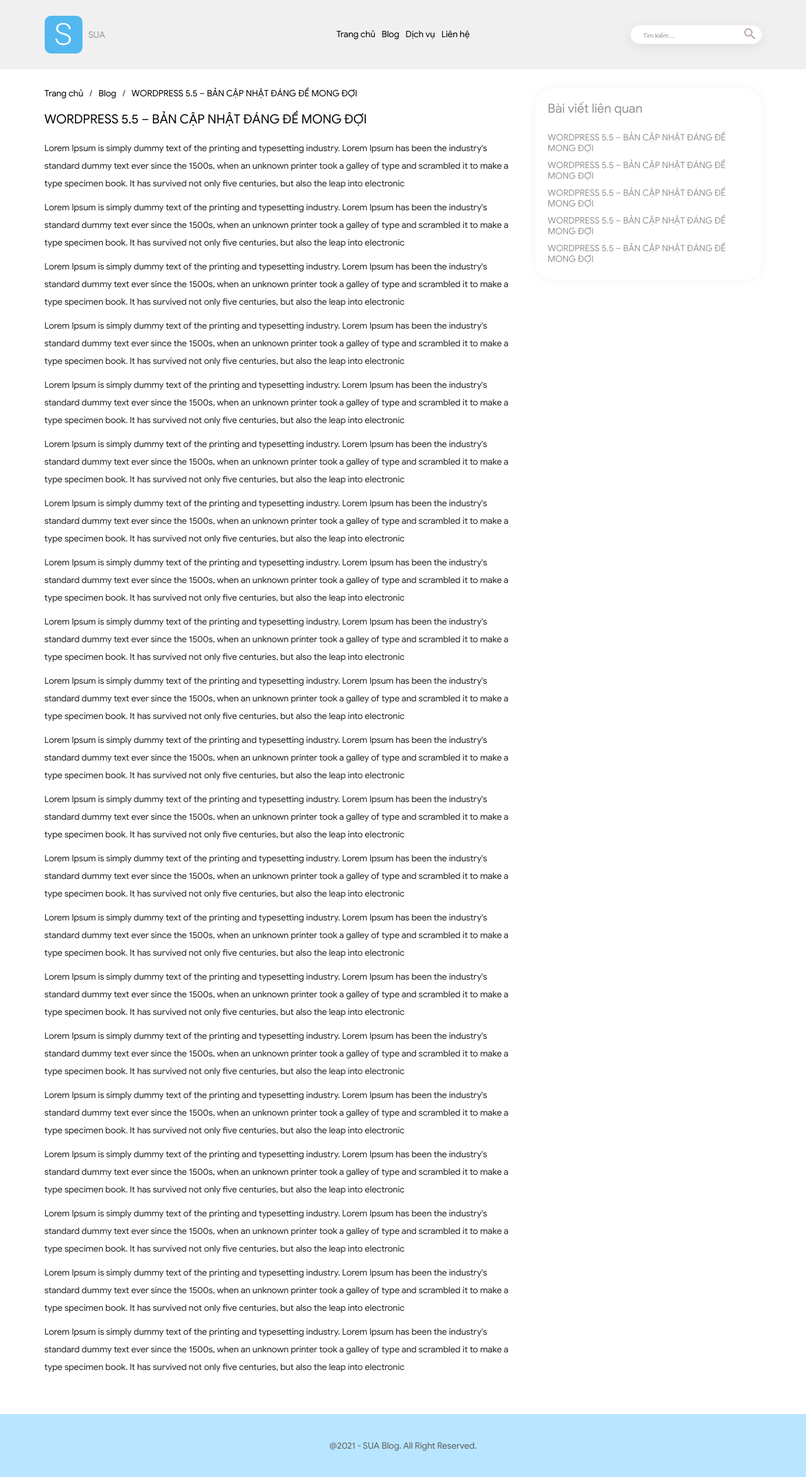
After one commit to dangee1903/suadesign, a PHP site: page /post.html in a window 1280 px wide. The commit adds this page. Shown: the whole page at 63% size. Run offline with PHP 8.4, Linux system fonts and the light colour scheme; some libraries are stand-ins or nearby versions.

Commit message:
commit so 2

```diff
--- a/js/main.js
+++ b/js/main.js
@@ -32,3 +32,15 @@ $('#btn-hamburger').on('click',(e)=> {
     $('#btn-hamburger').toggleClass("animeOpenClose");
     $('.menu').toggleClass("active");
 })
+let baivietlq = $('.baivietlienquan').offset().top;
+window.addEventListener("scroll", function(event) {
+    let flag = false;
+    var top = this.scrollY;
+    if(baivietlq <= top && flag == false && window.screen.availWidth > 767){
+        $('.baivietlienquan').addClass('fix');
+        flag = true;
+    }else{
+        $('.baivietlienquan').removeClass('fix');
+        flag = false;
+    }
+}, false);
--- /dev/null
+++ b/post.html
@@ -0,0 +1,110 @@
+<!DOCTYPE html>
+<html>
+
+<head>
+    <meta charset="UTF-8" />
+    <meta name="viewport" content="width=device-width, initial-scale=1.0" />
+    <meta http-equiv="X-UA-Compatible" content="IE=edge,chrome=1" />
+    <title>Grunt</title>
+    <link rel="icon" href="">
+    <meta name="title" content="" />
+    <meta name="description" content="" />
+    <meta property="og:locale" content="vi" />
+    <meta property="og:type" content="article" />
+    <meta property="og:title" content="Trang chủ" />
+    <meta property="og:description" content="" />
+    <meta property="og:url" content="" />
+    <meta property="og:site_name" content="" />
+    <meta property="og:image" content="" />
+
+    <link rel="stylesheet" href="dest/style.min.css">
+    <link rel="stylesheet" href="dest/fonts.css">
+    <link rel="stylesheet" href="dest/stylelibs.min.css">
+</head>
+<body>
+	<header>
+        <div class="container">
+            <div class="logo">
+                <a href="/"><img src="img/sua_design.svg" alt="">SUA</a>
+                <h1 class="hidden">SUA DESIGN</h1>
+            </div>
+            <ul class="menu">
+                <li><a href="">Trang chủ</a></li>
+                <li><a href="">Blog</a></li>
+                <li><a href="">Dịch vụ</a></li>
+                <li><a href="">Liên hệ</a></li>
+            </ul>
+            <div class="search">
+                <form action="">
+                    <input type="text" placeholder="Tìm kiếm ...">
+                    <button type="submit"><img src="img/search.png" alt=""></button>
+                </form>
+            </div>
+            <button id="btn-hamburger">
+                <div class="line-1"></div>
+                <div class="line-2"></div>
+                <div class="line-3"></div>
+              </button>
+        </div>
+    </header>
+    <main class="post">
+        <div class="post__wrap container">
+            <div class="row">
+                <div class="col-md-8">
+                    <div class="breadcrumb">
+                        <ul>
+                            <li><a href="#">Trang chủ</a></li>
+                            <li>/</li>
+                            <li><a href="#">Blog</a></li>
+                            <li>/</li>
+                            <li><a href="#">WORDPRESS 5.5 – BẢN CẬP NHẬT ĐÁNG ĐỂ MONG ĐỢI</a></li>
+                        </ul>
+                    </div>
+                    <article>
+                        <h1>WORDPRESS 5.5 – BẢN CẬP NHẬT ĐÁNG ĐỂ MONG ĐỢI</h1>
+                        <p>Lorem Ipsum is simply dummy text of the printing and typesetting industry. Lorem Ipsum has been the industry's standard dummy text ever since the 1500s, when an unknown printer took a galley of type and scrambled it to make a type specimen book. It has survived not only five centuries, but also the leap into electronic</p>
+                        <p>Lorem Ipsum is simply dummy text of the printing and typesetting industry. Lorem Ipsum has been the industry's standard dummy text ever since the 1500s, when an unknown printer took a galley of type and scrambled it to make a type specimen book. It has survived not only five centuries, but also the leap into electronic</p>
+                        <p>Lorem Ipsum is simply dummy text of the printing and typesetting industry. Lorem Ipsum has been the industry's standard dummy text ever since the 1500s, when an unknown printer took a galley of type and scrambled it to make a type specimen book. It has survived not only five centuries, but also the leap into electronic</p>
+                        <p>Lorem Ipsum is simply dummy text of the printing and typesetting industry. Lorem Ipsum has been the industry's standard dummy text ever since the 1500s, when an unknown printer took a galley of type and scrambled it to make a type specimen book. It has survived not only five centuries, but also the leap into electronic</p>
+                        <p>Lorem Ipsum is simply dummy text of the printing and typesetting industry. Lorem Ipsum has been the industry's standard dummy text ever since the 1500s, when an unknown printer took a galley of type and scrambled it to make a type specimen book. It has survived not only five centuries, but also the leap into electronic</p>
+                        <p>Lorem Ipsum is simply dummy text of the printing and typesetting industry. Lorem Ipsum has been the industry's standard dummy text ever since the 1500s, when an unknown printer took a galley of type and scrambled it to make a type specimen book. It has survived not only five centuries, but also the leap into electronic</p>
+                        <p>Lorem Ipsum is simply dummy text of the printing and typesetting industry. Lorem Ipsum has been the industry's standard dummy text ever since the 1500s, when an unknown printer took a galley of type and scrambled it to make a type specimen book. It has survived not only five centuries, but also the leap into electronic</p>
+                        <p>Lorem Ipsum is simply dummy text of the printing and typesetting industry. Lorem Ipsum has been the industry's standard dummy text ever since the 1500s, when an unknown printer took a galley of type and scrambled it to make a type specimen book. It has survived not only five centuries, but also the leap into electronic</p>
+                        <p>Lorem Ipsum is simply dummy text of the printing and typesetting industry. Lorem Ipsum has been the industry's standard dummy text ever since the 1500s, when an unknown printer took a galley of type and scrambled it to make a type specimen book. It has survived not only five centuries, but also the leap into electronic</p>
+                        <p>Lorem Ipsum is simply dummy text of the printing and typesetting industry. Lorem Ipsum has been the industry's standard dummy text ever since the 1500s, when an unknown printer took a galley of type and scrambled it to make a type specimen book. It has survived not only five centuries, but also the leap into electronic</p>
+                        <p>Lorem Ipsum is simply dummy text of the printing and typesetting industry. Lorem Ipsum has been the industry's standard dummy text ever since the 1500s, when an unknown printer took a galley of type and scrambled it to make a type specimen book. It has survived not only five centuries, but also the leap into electronic</p>
+                        <p>Lorem Ipsum is simply dummy text of the printing and typesetting industry. Lorem Ipsum has been the industry's standard dummy text ever since the 1500s, when an unknown printer took a galley of type and scrambled it to make a type specimen book. It has survived not only five centuries, but also the leap into electronic</p>
+                        <p>Lorem Ipsum is simply dummy text of the printing and typesetting industry. Lorem Ipsum has been the industry's standard dummy text ever since the 1500s, when an unknown printer took a galley of type and scrambled it to make a type specimen book. It has survived not only five centuries, but also the leap into electronic</p>
+                        <p>Lorem Ipsum is simply dummy text of the printing and typesetting industry. Lorem Ipsum has been the industry's standard dummy text ever since the 1500s, when an unknown printer took a galley of type and scrambled it to make a type specimen book. It has survived not only five centuries, but also the leap into electronic</p>
+                        <p>Lorem Ipsum is simply dummy text of the printing and typesetting industry. Lorem Ipsum has been the industry's standard dummy text ever since the 1500s, when an unknown printer took a galley of type and scrambled it to make a type specimen book. It has survived not only five centuries, but also the leap into electronic</p>
+                        <p>Lorem Ipsum is simply dummy text of the printing and typesetting industry. Lorem Ipsum has been the industry's standard dummy text ever since the 1500s, when an unknown printer took a galley of type and scrambled it to make a type specimen book. It has survived not only five centuries, but also the leap into electronic</p>
+                        <p>Lorem Ipsum is simply dummy text of the printing and typesetting industry. Lorem Ipsum has been the industry's standard dummy text ever since the 1500s, when an unknown printer took a galley of type and scrambled it to make a type specimen book. It has survived not only five centuries, but also the leap into electronic</p>
+                        <p>Lorem Ipsum is simply dummy text of the printing and typesetting industry. Lorem Ipsum has been the industry's standard dummy text ever since the 1500s, when an unknown printer took a galley of type and scrambled it to make a type specimen book. It has survived not only five centuries, but also the leap into electronic</p>
+                        <p>Lorem Ipsum is simply dummy text of the printing and typesetting industry. Lorem Ipsum has been the industry's standard dummy text ever since the 1500s, when an unknown printer took a galley of type and scrambled it to make a type specimen book. It has survived not only five centuries, but also the leap into electronic</p>
+                        <p>Lorem Ipsum is simply dummy text of the printing and typesetting industry. Lorem Ipsum has been the industry's standard dummy text ever since the 1500s, when an unknown printer took a galley of type and scrambled it to make a type specimen book. It has survived not only five centuries, but also the leap into electronic</p>
+                        <p>Lorem Ipsum is simply dummy text of the printing and typesetting industry. Lorem Ipsum has been the industry's standard dummy text ever since the 1500s, when an unknown printer took a galley of type and scrambled it to make a type specimen book. It has survived not only five centuries, but also the leap into electronic</p>
+                    </article>
+                </div>
+                <div class="col-md-4">
+                    <div class="baivietlienquan">
+                        <h3>Bài viết liên quan</h3>
+                        <ul>
+                            <li><a href="">WORDPRESS 5.5 – BẢN CẬP NHẬT ĐÁNG ĐỂ MONG ĐỢI</a></li>
+                            <li><a href="">WORDPRESS 5.5 – BẢN CẬP NHẬT ĐÁNG ĐỂ MONG ĐỢI</a></li>
+                            <li><a href="">WORDPRESS 5.5 – BẢN CẬP NHẬT ĐÁNG ĐỂ MONG ĐỢI</a></li>
+                            <li><a href="">WORDPRESS 5.5 – BẢN CẬP NHẬT ĐÁNG ĐỂ MONG ĐỢI</a></li>
+                            <li><a href="">WORDPRESS 5.5 – BẢN CẬP NHẬT ĐÁNG ĐỂ MONG ĐỢI</a></li>
+                        </ul>
+                    </div>
+                </div>
+            </div>
+        </div>
+    <footer>
+        <div class="container">
+            <p>@2021 - SUA Blog. All Right Reserved.</p>
+        </div>
+    </footer>
+	<script type="text/javascript" src="dest/jsmain.min.js"></script>
+	<script type="text/javascript" src="js/main.js"></script>
+</body>
+</html>
--- a/scss/imports/core/_footer.scss
+++ b/scss/imports/core/_footer.scss
@@ -1,14 +1,16 @@
 footer {
-	@include desktop {
-
-	}
-	@include tablet {
-
-	}
-	@include mobile {
-
-	}
-	@include mobile-xxs {
-
+	margin-top: 50px;
+	height: 100px;
+	background: $blue-cl;
+	display: flex;
+	justify-content: center;
+	align-items: center;
+	text-align: center;
+	.container{
+		display: flex;
+		justify-content: center;
+		align-items: center;
+		text-align: center;
+		color: #5E5E5E;
 	}
 }
--- a/scss/imports/core/_mixins.scss
+++ b/scss/imports/core/_mixins.scss
@@ -17,7 +17,7 @@
 }
 
 @mixin mobile {
-	@media screen and (min-width: 320px) and (max-width: $xs-max) {
+	@media screen and (min-width: 0px) and (max-width: $xs-max) {
 		@content;
 	}
 }
--- a/scss/imports/pages/_home.scss
+++ b/scss/imports/pages/_home.scss
@@ -96,8 +96,6 @@
                     border-radius: 25px;
                     height: 200px;
                     display: flex;
-                    // justify-content: center;
-                    // align-items: center;
                     flex-direction: column;
                     .img{
                         height: 80px;
@@ -119,4 +117,83 @@
             }
         }
     }
+    .blog{
+        padding-top: 50px;
+        &__wrap{
+            > h2{
+                @include text(30px,HM,2,$black-cl,none);
+                display: flex;
+                justify-content: center;
+                padding-bottom: 30px;
+            }
+            .col-md-8{
+                .col-md-12{
+                    display: flex;
+                    justify-content: space-between;
+                    box-shadow: 10px 10px 20px rgba(0, 0, 0, 0.1);
+                    border: 1px solid #E9E9E9;
+                    border-radius: 25px;
+                    padding:30px;
+                    .content{
+                        display: flex;
+                        flex-direction: column;
+                        justify-content: center;
+                        padding:0 20px;
+                        h2{
+                            @include text(20px,GS,$lh-text,$black-cl,none);
+                            padding: 10px 0;
+                        }
+                        p{
+                            @include overtext(2);
+                        }
+                    }
+                }
+            }
+            .col-md-4{
+                display: grid;
+                grid-template-rows: repeat(3,1fr);
+                row-gap: 15px;
+                .col-md-12{
+                    box-shadow: 10px 10px 20px rgba(0, 0, 0, 0.1);
+                    border: 1px solid #E9E9E9;
+                    border-radius: 20px;
+                    padding: 10px;
+                    background: white;
+                    display: flex;
+                    justify-content: center;
+                    flex-direction: column;
+                }
+            }
+            @include mobile{
+                .col-md-8{
+                    .col-md-12{
+                        display: flex;
+                        justify-content: space-between;
+                        flex-direction: column;
+                        padding:15px;
+                        .img{
+                            display: flex;
+                            justify-content: center;
+                            align-items: center;
+                        }
+                        .content{
+                            display: flex;
+                            flex-direction: column;
+                            padding:0 20px;
+                        }
+                    }
+                }
+                .col-md-4{
+                    padding-top: 20px;
+                    .col-md-12{
+                        box-shadow: 10px 10px 20px rgba(0, 0, 0, 0.1);
+                        border: 1px solid #E9E9E9;
+                        border-radius: 20px;
+                        padding: 20px;
+                        background: white;
+                    }
+                }
+            }
+        }
+    }
 }
--- /dev/null
+++ b/scss/imports/pages/_post.scss
@@ -0,0 +1,58 @@
+.post{
+    &__wrap{
+        margin-top: 30px;
+        .row{
+            .col-md-8{
+                .breadcrumb{
+                    margin-bottom: 20px;
+                    ul{
+                        display: inline-flex;
+                        li{
+                            padding-right:10px;
+                            text-align: center;
+                        }
+                    }
+                }
+                article{
+                    h1,h2,h3{
+                        padding-bottom: 20px;
+                    }
+                    p{
+                        line-height: 2;
+                        padding-bottom: 10px
+                    }
+                    h1{
+                        @include text(20px,GS,$lh-text,$black-cl,none);
+                    }
+                }
+            }
+            .col-md-4{
+                .baivietlienquan{
+                    width: 360px;
+                    border-radius: 2rem;
+                    background: white;
+                    box-shadow: 0 0 15px 0 rgba(0, 0, 0, 0.05);
+                    padding: 20px;
+                    h3{
+                        margin-bottom: 20px;
+                        @include text(20px,GS,$lh-text,$text-gray-cl,none);
+                    }
+                    ul{
+                        li{
+                            padding: 5px 0;
+                            a{
+                                color: $text-gray-cl;
+                            }
+                        }
+                    }
+                    &.fix{
+                        width: 360px;
+                        position: fixed;
+                        top: 0;
+                        width: calc(1169px * 30%);
+                    }
+                }
+            }
+        }
+    }
+}
--- a/scss/style.scss
+++ b/scss/style.scss
@@ -16,3 +16,5 @@
 
 /* Pages*/
 @import "imports/pages/home";
+@import "imports/pages/category";
+@import "imports/pages/post";
```
Also changed, not shown: category.html (added, +101 -0 lines), index.html (+20 -14 lines), scss/imports/pages/_category.scss (added, +34 -0 lines), dest/style.min.css, 1 other file.
